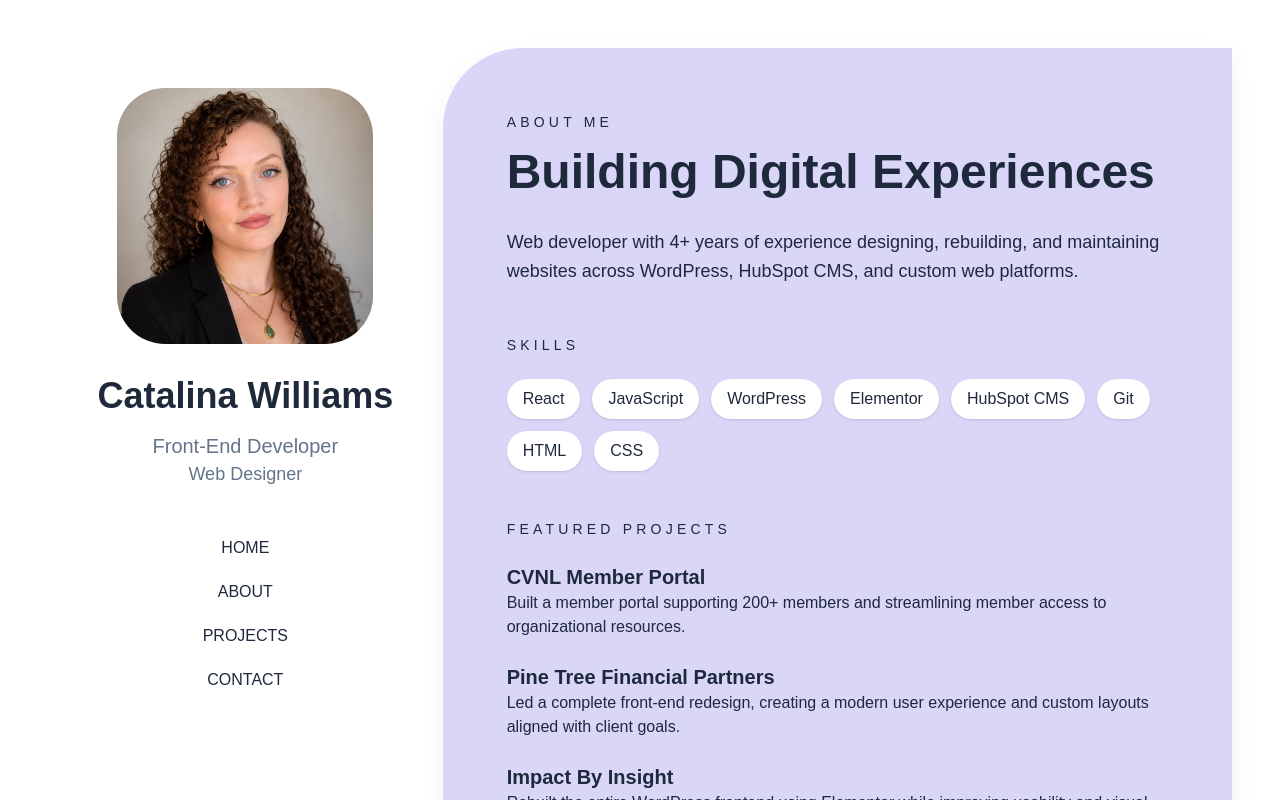
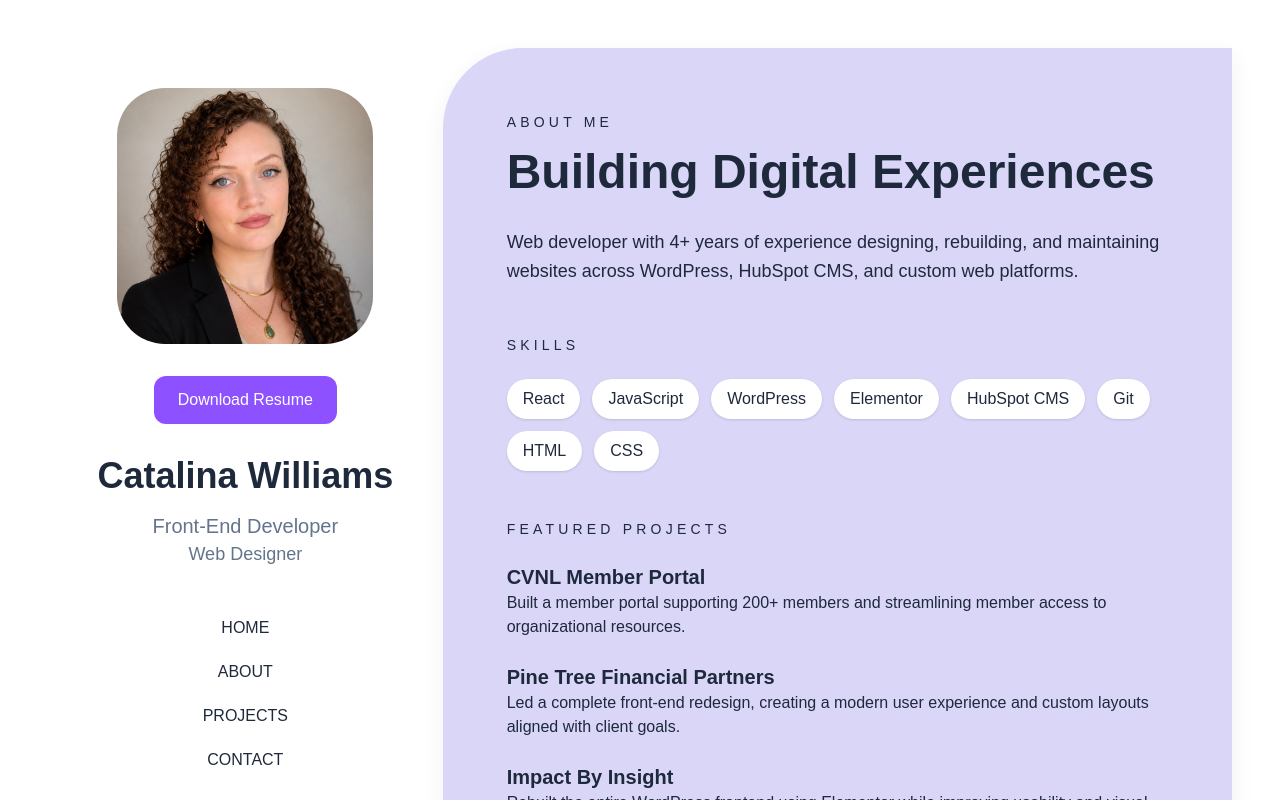
Before and after one commit to catalinarw/catalina-portfolio, a React (Vite) app: page / in a window 1280 px wide. Shown: the top 800 px of the page. Built offline with nearby package versions, Linux system fonts and the light colour scheme.

Commit message:
added resume button

```diff
--- a/src/components/Sidebar.jsx
+++ b/src/components/Sidebar.jsx
@@ -11,10 +11,28 @@ function Sidebar() {
           alt="Catalina Williams"
           className="w-64 h-64 rounded-[3rem] object-cover mb-8"
         />
-
+<a
+  href="public/resume/Front-End Developer  React & Web Systems copy.pdf"
+  target="_blank"
+  rel="noopener noreferrer"
+  className="
+    mb-8
+    px-6
+    py-3
+    rounded-xl
+    bg-violet-500
+    text-white
+    font-medium
+    hover:bg-violet-600
+    transition
+  "
+>
+  Download Resume
+</a>
         <h1 className="text-4xl font-bold text-center">
           Catalina Williams
         </h1>
+
 
         <p className="text-xl mt-4 text-secondary text-center">
           Front-End Developer
@@ -44,6 +62,7 @@ function Sidebar() {
             </li>
 
           </ul>
+
         </nav>
 
       </div>
```
Also changed, not shown: src/pages/CVNL.jsx (added), src/pages/Impact.jsx (added), src/pages/PineTree.jsx (added), src/pages/Prosper.jsx (added), 2 other files (tests, documents, lock files or other folders).
